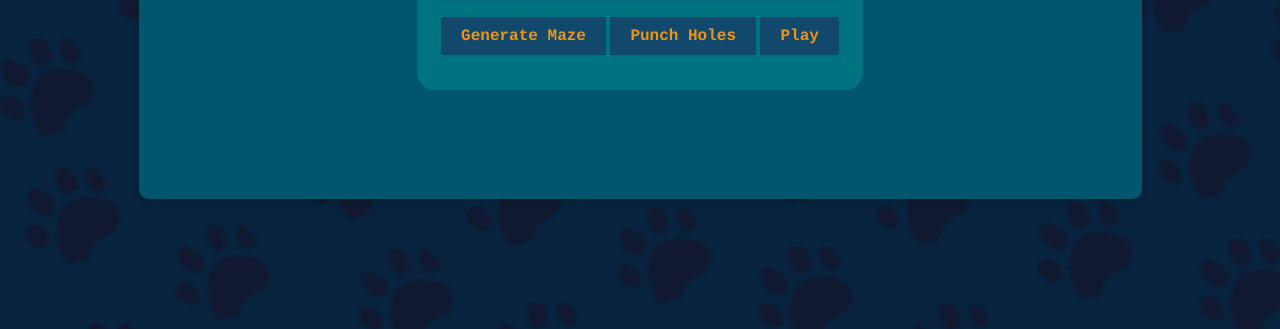
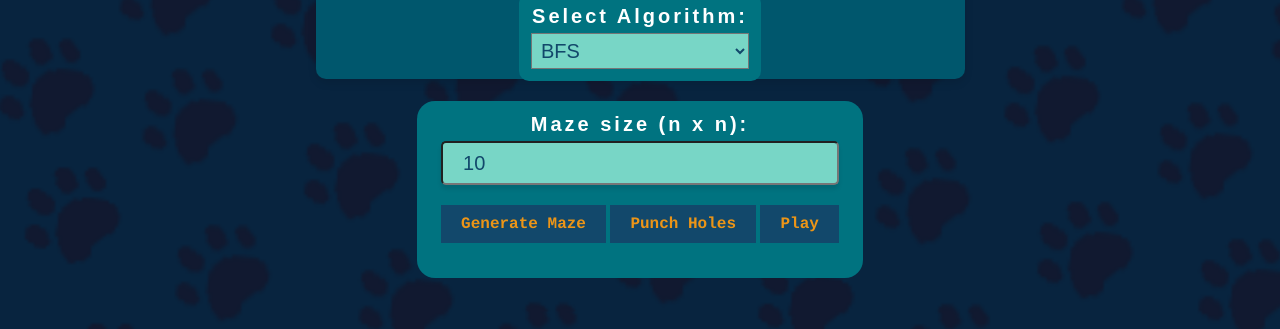
Before and after one commit to JG8203/p5mazeintsy, a website with bundled scripts: page index.html in a window 1280 px wide. Shown: the part 571-900 px from the top of the page. Built offline with nearby package versions, Linux system fonts and the light colour scheme; files whose address does not match are found by name.

Commit message:
Update style.css

```diff
--- a/style.css
+++ b/style.css
@@ -75,8 +75,8 @@ select {
     padding: 90px;
     border-radius: 10px;
     box-shadow: 0 4px 8px rgba(0, 0, 0, 0.1);
-    width: 85%;
-    height: 80%;
+    width: 55%;
+    height: 50%;
 
 }
 
```
